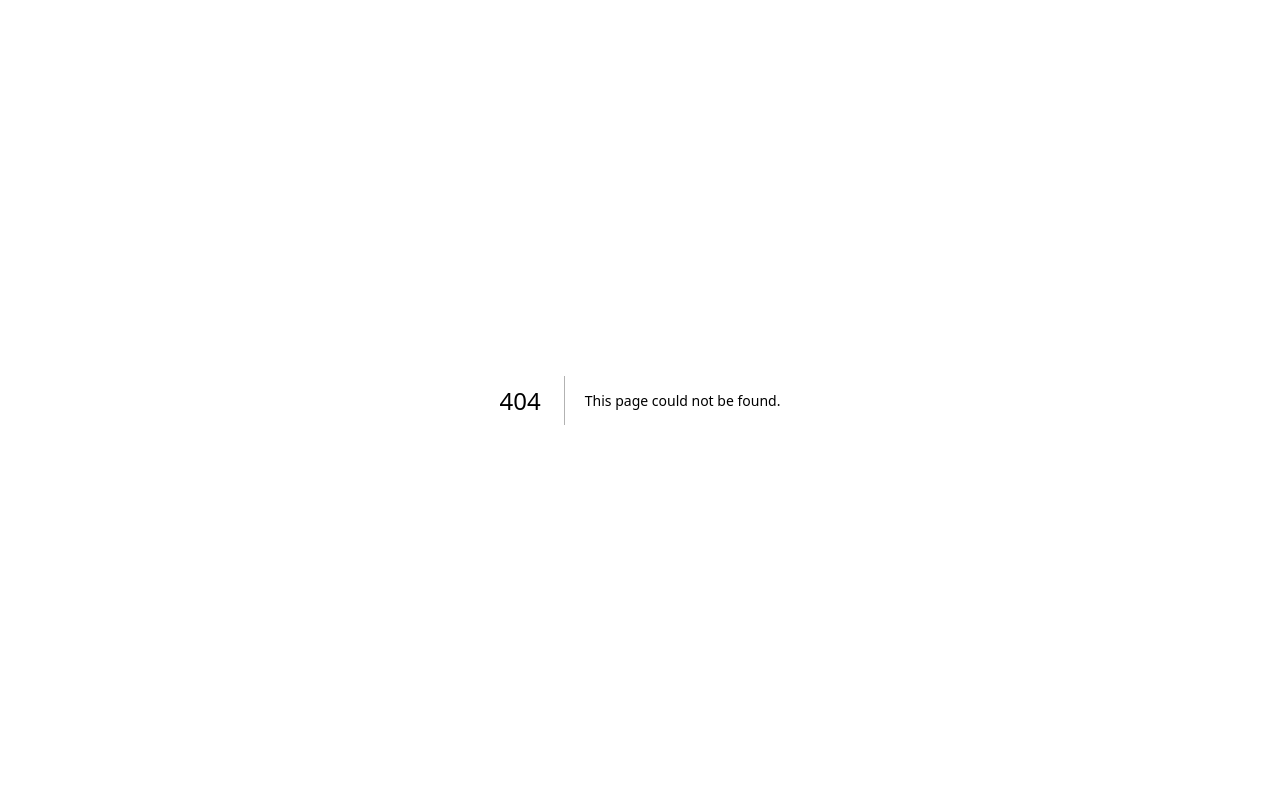
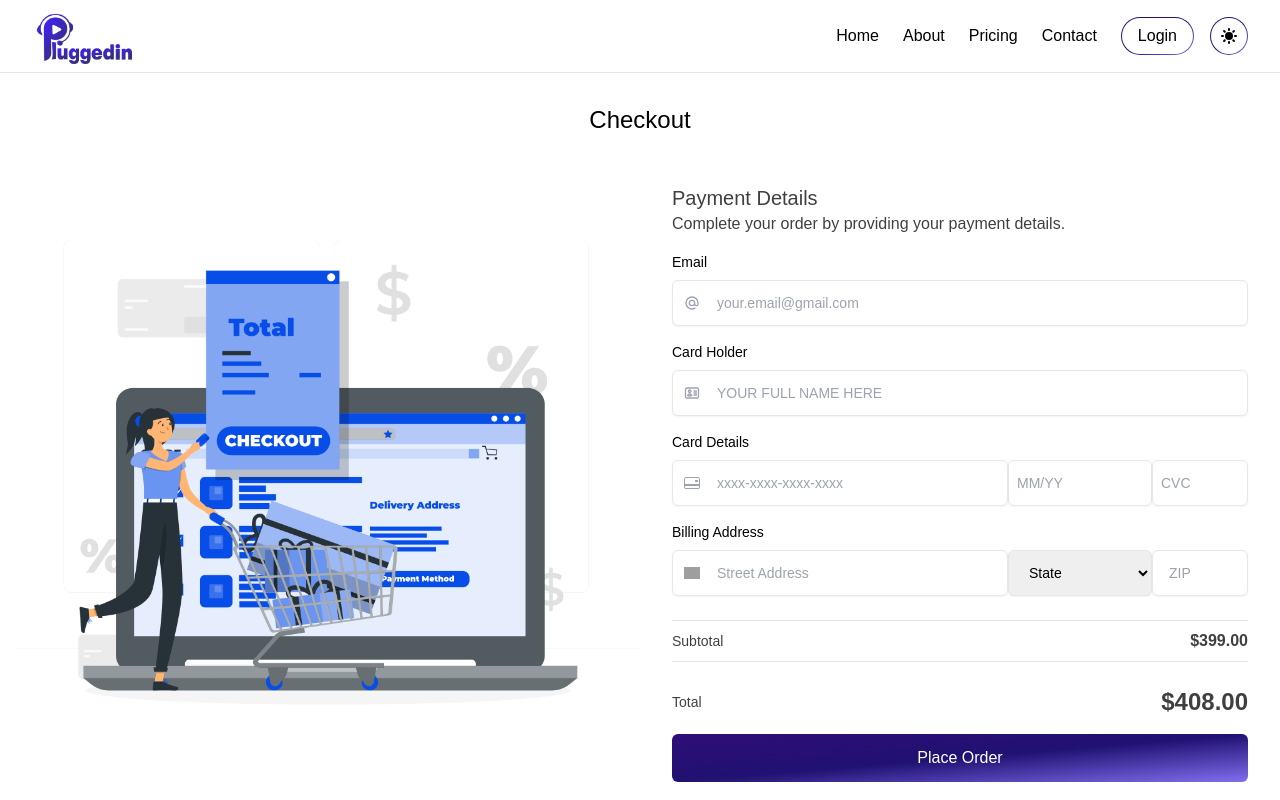
Before and after one commit to mdpahlovi/plugged-in, a Next.js app: page /checkout in a window 1280 px wide. Before the commit this address had no page. Shown: the top 800 px of the page. Built offline with nearby package versions, Linux system fonts and the light colour scheme; grey boxes are pictures that could not be loaded.

Commit message:
checkout page design

```diff
--- /dev/null
+++ b/pages/checkout.js
@@ -0,0 +1,89 @@
+import Image from 'next/image';
+import React from 'react';
+import Main from '../components/Layout/Main';
+import chckImg from '../public/logo/Ecommerce checkout laptop-rafiki.png'
+
+const checkout = () => {
+    return <Main title="Pricing - PluggedIn">
+          <div className='container mx-auto px-4 py-8 rounded-lg shadow-md'>
+              <h1 className="text-2xl font-medium mb-4">Checkout</h1>
+              <div className='flex flex-col lg:flex-row gap-4 justify-center items-center'>
+                <Image className='w-1/2' src={chckImg}/>
+              <form>
+                <div className="mt-10 bg-bage-100 px-4 pt-8 lg:mt-0">
+                <p className="text-xl font-medium base-content ">Payment Details</p>
+                <p className="">Complete your order by providing your payment details.</p>
+                <div className="">
+                  <label for="email" className="mt-4 mb-2 block text-sm font-medium">Email</label>
+                  <div className="relative">
+                    <input type="text" id="email" name="email" className="w-full rounded-md border border-gray-200 px-4 py-3 pl-11 text-sm shadow-sm outline-none focus:z-10 focus:border-blue-500 focus:ring-blue-500" placeholder="your.email@gmail.com" />
+                    <div className="pointer-events-none absolute inset-y-0 left-0 inline-flex items-center px-3">
+                      <svg xmlns="http://www.w3.org/2000/svg" className="h-4 w-4 text-gray-400" fill="none" viewBox="0 0 24 24" stroke="currentColor" stroke-width="2">
+                        <path stroke-linecap="round" stroke-linejoin="round" d="M16 12a4 4 0 10-8 0 4 4 0 008 0zm0 0v1.5a2.5 2.5 0 005 0V12a9 9 0 10-9 9m4.5-1.206a8.959 8.959 0 01-4.5 1.207" />
+                      </svg>
+                    </div>
+                  </div>
+                  <label for="card-holder" className="mt-4 mb-2 block text-sm font-medium">Card Holder</label>
+                  <div className="relative">
+                    <input type="text" id="card-holder" name="card-holder" className="w-full rounded-md border border-gray-200 px-4 py-3 pl-11 text-sm uppercase shadow-sm outline-none focus:z-10 focus:border-blue-500 focus:ring-blue-500" placeholder="Your full name here" />
+                    <div className="pointer-events-none absolute inset-y-0 left-0 inline-flex items-center px-3">
+                      <svg xmlns="http://www.w3.org/2000/svg" className="h-4 w-4 text-gray-400" fill="none" viewBox="0 0 24 24" stroke="currentColor" stroke-width="2">
+                        <path stroke-linecap="round" stroke-linejoin="round" d="M15 9h3.75M15 12h3.75M15 15h3.75M4.5 19.5h15a2.25 2.25 0 002.25-2.25V6.75A2.25 2.25 0 0019.5 4.5h-15a2.25 2.25 0 00-2.25 2.25v10.5A2.25 2.25 0 004.5 19.5zm6-10.125a1.875 1.875 0 11-3.75 0 1.875 1.875 0 013.75 0zm1.294 6.336a6.721 6.721 0 01-3.17.789 6.721 6.721 0 01-3.168-.789 3.376 3.376 0 016.338 0z" />
+                      </svg>
+                    </div>
+                  </div>
+                  <label for="card-no" className="mt-4 mb-2 block text-sm font-medium">Card Details</label>
+                  <div className="flex">
+                    <div className="relative w-7/12 flex-shrink-0">
+                      <input type="text" id="card-no" name="card-no" className="w-full rounded-md border border-gray-200 px-2 py-3 pl-11 text-sm shadow-sm outline-none focus:z-10 focus:border-blue-500 focus:ring-blue-500" placeholder="xxxx-xxxx-xxxx-xxxx" />
+                      <div className="pointer-events-none absolute inset-y-0 left-0 inline-flex items-center px-3">
+                        <svg className="h-4 w-4 text-gray-400" xmlns="http://www.w3.org/2000/svg" width="16" height="16" fill="currentColor" viewBox="0 0 16 16">
+                          <path d="M11 5.5a.5.5 0 0 1 .5-.5h2a.5.5 0 0 1 .5.5v1a.5.5 0 0 1-.5.5h-2a.5.5 0 0 1-.5-.5v-1z" />
+                          <path d="M2 2a2 2 0 0 0-2 2v8a2 2 0 0 0 2 2h12a2 2 0 0 0 2-2V4a2 2 0 0 0-2-2H2zm13 2v5H1V4a1 1 0 0 1 1-1h12a1 1 0 0 1 1 1zm-1 9H2a1 1 0 0 1-1-1v-1h14v1a1 1 0 0 1-1 1z" />
+                        </svg>
+                      </div>
+                    </div>
+                    <input type="text" name="credit-expiry" className="w-full rounded-md border border-gray-200 px-2 py-3 text-sm shadow-sm outline-none focus:z-10 focus:border-blue-500 focus:ring-blue-500" placeholder="MM/YY" />
+                    <input type="text" name="credit-cvc" className="w-1/6 flex-shrink-0 rounded-md border border-gray-200 px-2 py-3 text-sm shadow-sm outline-none focus:z-10 focus:border-blue-500 focus:ring-blue-500" placeholder="CVC" />
+                  </div>
+                  <label for="billing-address" className="mt-4 mb-2 block text-sm font-medium">Billing Address</label>
+                  <div className="flex flex-col sm:flex-row">
+                    <div className="relative flex-shrink-0 sm:w-7/12">
+                      <input type="text" id="billing-address" name="billing-address" className="w-full rounded-md border border-gray-200 px-4 py-3 pl-11 text-sm shadow-sm outline-none focus:z-10 focus:border-blue-500 focus:ring-blue-500" placeholder="Street Address" />
+                      <div className="pointer-events-none absolute inset-y-0 left-0 inline-flex items-center px-3">
+                        <img className="h-4 w-4 object-contain" src="https://flagpack.xyz/_nuxt/4c829b6c0131de7162790d2f897a90fd.svg" alt="" />
+                      </div>
+                    </div>
+                    <select type="text" name="billing-state" className="w-full rounded-md border border-gray-200 px-4 py-3 text-sm shadow-sm outline-none focus:z-10 focus:border-blue-500 focus:ring-blue-500">
+                      <option value="State">State</option>
+                    </select>
+                    <input type="text" name="billing-zip" className="flex-shrink-0 rounded-md border border-gray-200 px-4 py-3 text-sm shadow-sm outline-none sm:w-1/6 focus:z-10 focus:border-blue-500 focus:ring-blue-500" placeholder="ZIP" />
+                  </div>
+
+
+                  <div className="mt-6 border-t border-b py-2">
+                    <div className="flex items-center justify-between">
+                      <p className="text-sm font-medium">Subtotal</p>
+                      <p className="font-semibold ">$399.00</p>
+                    </div>
+
+                  </div>
+                  <div className="mt-6 flex items-center justify-between">
+                    <p className="text-sm font-medium ">Total</p>
+                    <p className="text-2xl font-semibold ">$408.00</p>
+                  </div>
+                </div>
+                <button className="mt-4 mb-8 w-full rounded-md bg-gradient-to-br from-[#2F0D77] via-[#201172] to-[#816EEF] px-6 py-3 font-medium text-white">Place Order</button>
+                </div>
+
+
+              </form>
+              </div>
+
+          </div>
+
+    </Main>;
+
+};
+
+export default checkout;
```
Also changed, not shown: public/logo/Ecommerce checkout laptop-rafiki.png (added).
